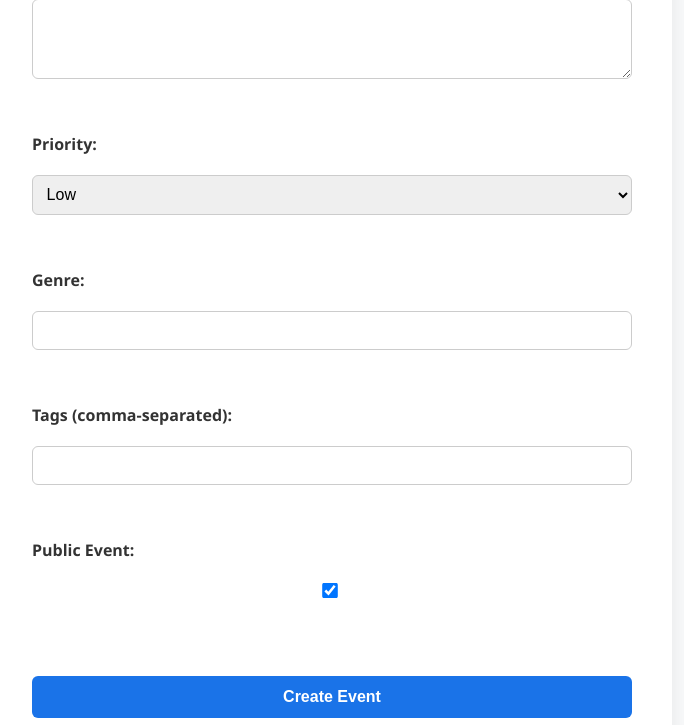
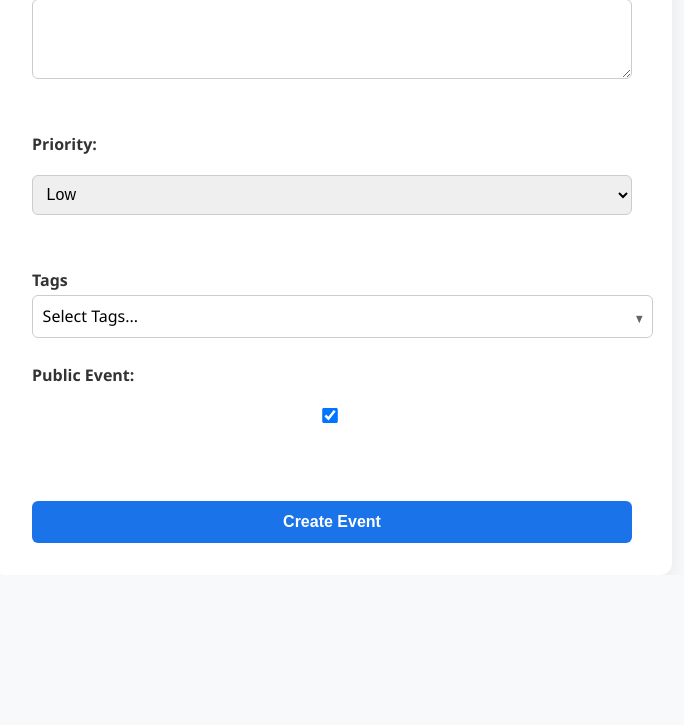
Before and after one commit to willmosAtKings/williamAT3, a Flask app: page /event/create in a window 1280 px wide. Shown: the part 655-1380 px from the top of the page, without its empty margins (308-992 px from the left). After the commit the page ends 1198 px from the top, so only its background shows below. Run offline with Flask 3, Linux system fonts and the light colour scheme; the visitor is signed in with stand-in values (Sample User, id 1).

Commit message:
Removed 'genre' from create_event form

```diff
--- a/static/css/create_event.css
+++ b/static/css/create_event.css
@@ -112,3 +112,101 @@ body {
   align-items: center;
   gap: 5px;
 }
+
+/* --- NEW MEGA MENU STYLES --- */
+.mega-menu-container {
+position: relative;
+}
+
+.tag-selector-button {
+width: 100%;
+padding: 0.6rem;
+border: 1px solid #ccc;
+border-radius: 6px;
+background-color: #fff;
+cursor: pointer;
+display: flex;
+justify-content: space-between;
+align-items: center;
+}
+
+.tag-selector-button .arrow.down::after {
+content: "▼";
+font-size: 0.6rem;
+color: #666;
+}
+
+.mega-menu-dropdown {
+display: none;
+position: absolute;
+background-color: #fff;
+border: 1px solid #ccc;
+border-radius: 6px;
+box-shadow: 0 4px 8px rgba(0,0,0,0.1);
+width: 100%;
+max-height: 300px;
+overflow-y: auto;
+z-index: 100;
+margin-top: 5px;
+}
+
+.mega-menu-dropdown.show {
+display: block;
+}
+
+.mega-menu-category {
+padding: 10px;
+}
+
+.mega-menu-category h4 {
+margin: 0 0 8px 0;
+font-size: 0.9rem;
+color: #555;
+border-bottom: 1px solid #eee;
+padding-bottom: 5px;
+}
+
+.mega-menu-tags {
+display: flex;
+flex-wrap: wrap;
+gap: 8px;
+}
+
+.mega-menu-tag {
+padding: 5px 10px;
+border: 1px solid #ddd;
+border-radius: 15px;
+cursor: pointer;
+transition: background-color 0.2s, color 0.2s;
+font-size: 0.85rem;
+}
+
+.mega-menu-tag.selected {
+background-color: #1a73e8;
+color: #fff;
+border-color: #1a73e8;
+}
+
+.selected-tags-display {
+margin-top: 10px;
+display: flex;
+flex-wrap: wrap;
+gap: 8px;
+}
+
+.selected-tag-pill {
+background-color: #e0e0e0;
+color: #333;
+padding: 5px 10px;
+border-radius: 15px;
+font-size: 0.85rem;
+display: flex;
+align-items: center;
+gap: 5px;
+}
+
+.selected-tag-pill .remove-tag {
+cursor: pointer;
+font-weight: bold;
+}
+/* --- END MEGA MENU STYLES --- */
--- a/templates/create_event.html
+++ b/templates/create_event.html
@@ -3,6 +3,8 @@
 <head>
   <meta charset="UTF-8" />
   <title>Create Event</title>
+  <link rel="stylesheet" href="https://cdnjs.cloudflare.com/ajax/libs/font-awesome/6.5.0/css/all.min.css">
+  <link rel="stylesheet" href="/static/css/create_event.css" />
 </head>
 <body>
   <a href="/dashboard" class="back-button">← Back to Dashboard</a>
@@ -29,20 +31,15 @@
 
       <label for="end_time">End Time:</label>
       <input type="time" id="end_time" value="10:00">
-
-
     </div>
 
     <div id="multiDayInputs" style="display: none;">
       <label>Start Date:</label>
       <input type="date" id="multi_start_date">
-
       <label>Start Time:</label>
       <input type="time" id="multi_start_time">
-
       <label>End Date:</label>
       <input type="date" id="multi_end_date">
-
       <label>End Time:</label>
       <input type="time" id="multi_end_time">
     </div>
@@ -54,25 +51,16 @@
         <option value="weekly">Weekly</option>
         <option value="monthly">Monthly</option>
       </select>
-
       <label>Interval (every X units):</label>
       <input type="number" id="rec_interval" min="1" value="1">
-
-      <!-- start/end times -->
       <label for="start_time_rec">Start Time:</label>
       <input type="time" id="start_time_rec" value="09:00">
-
       <label for="end_time_rec">End Time:</label>
       <input type="time" id="end_time_rec" value="10:00">
-
-      <!-- start/end dates -->
       <label>Start Date:</label>
       <input type="date" id="rec_start_date">
-
       <label>Ends Date:</label>
       <input type="date" id="rec_ends">
-
-      <!-- Only show this section if "weekly" is selected -->
       <div id="weekdaySelector" style="display: none; margin-top: 10px;">
         <label>Weekdays:</label>
         <div class="weekday-checkboxes">
@@ -86,7 +74,6 @@
         </div>
       </div>
     </div>
-
 
     <br><hr><br>
 
@@ -103,11 +90,25 @@
       <option value="2">High</option>
     </select><br>
 
-    <label>Genre:</label>
-    <input type="text" id="genre"><br>
+    <!-- REMOVED GENRE INPUT -->
 
-    <label>Tags (comma-separated):</label>
-    <input type="text" id="tags"><br>
+    <!-- NEW MEGA MENU FOR TAGS -->
+    <div class="form-group">
+        <label>Tags</label>
+        <div class="mega-menu-container">
+            <div id="tag-selector-button" class="tag-selector-button">
+                <span>Select Tags...</span>
+                <i class="arrow down"></i>
+            </div>
+            <div id="mega-menu-dropdown" class="mega-menu-dropdown">
+                <!-- This will be populated by JavaScript -->
+            </div>
+            <!-- Hidden input to store selected tags -->
+            <input type="hidden" name="tags" id="selected-tags-input">
+        </div>
+        <div id="selected-tags-display" class="selected-tags-display"></div>
+    </div>
+    <!-- END NEW MEGA MENU -->
 
     <label>Public Event:</label>
     <input type="checkbox" id="is_public" checked><br><br>
@@ -116,6 +117,5 @@
   </form>
 
   <script src="/static/js/create_event.js"></script>
-  <link rel="stylesheet" href="/static/css/create_event.css" />
 </body>
 </html>
```
Lines whose indentation alone changed are shown as unchanged.
